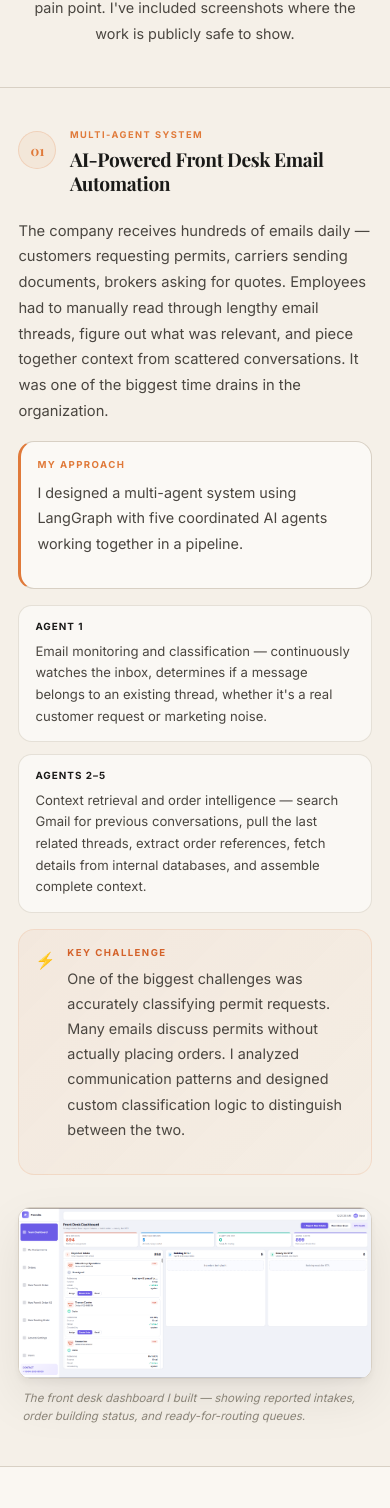
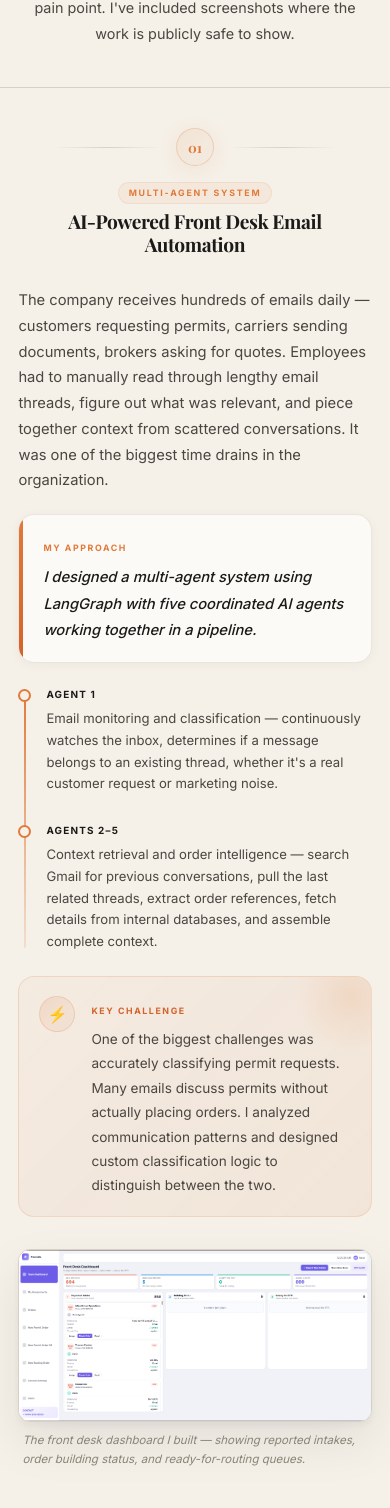
Before and after one commit to ImaduddeenKhan/IMAD-PORTFOLIO, a Next.js app: page /heavyhaul-ai in a window 390 px wide. Shown: the part 1873-3381 px from the top of the page. Built offline with nearby package versions, Linux system fonts and the light colour scheme; no server answers; a web font is replaced by a local one.

Commit message:
added a modern desing in casesyudy

```diff
--- a/app/globals.css
+++ b/app/globals.css
@@ -1698,47 +1698,86 @@ body::before {
 .cs-project--black { background: var(--cs-bg-cream); }
 .cs-project--cream { background: var(--cs-bg-warm); }
 
+/* ═══════════════════════ PROJECT HEADER v2 ═══════════════════════ */
 .cs-project-header {
-  display: flex;
-  align-items: flex-start;
-  gap: 1.25rem;
-  margin-bottom: 2.5rem;
+  margin-bottom: 3rem;
+}
+
+.cs-project-header-inner {
+  display: flex;
+  flex-direction: column;
+  align-items: center;
+  text-align: center;
+  gap: 1.5rem;
+}
+
+.cs-project-num-block {
+  display: flex;
+  align-items: center;
+  gap: 1.5rem;
+  width: 100%;
+  max-width: 400px;
+}
+
+.cs-project-num-line {
+  flex: 1;
+  height: 1px;
+  background: linear-gradient(90deg, transparent, var(--cs-border), transparent);
 }
 
 .cs-section-num {
   display: flex;
   align-items: center;
   justify-content: center;
-  min-width: 48px;
-  height: 48px;
+  min-width: 52px;
+  height: 52px;
   border-radius: 50%;
   font-family: 'Playfair Display', 'Georgia', serif;
-  font-size: 1rem;
+  font-size: 1.05rem;
   font-weight: 700;
   color: var(--cs-accent);
-  background: rgba(224, 122, 58, 0.08);
-  border: 1.5px solid rgba(224, 122, 58, 0.2);
+  background: linear-gradient(135deg, rgba(224, 122, 58, 0.1), rgba(224, 122, 58, 0.04));
+  border: 1.5px solid rgba(224, 122, 58, 0.25);
   flex-shrink: 0;
-  margin-top: 0.2rem;
+  position: relative;
+  box-shadow: 0 4px 20px rgba(224, 122, 58, 0.1);
+  transition: all 0.4s cubic-bezier(0.22, 1, 0.36, 1);
+}
+
+.cs-project:hover .cs-section-num {
+  transform: scale(1.08);
+  box-shadow: 0 6px 28px rgba(224, 122, 58, 0.18);
+  border-color: rgba(224, 122, 58, 0.4);
+}
+
+.cs-project-meta {
+  display: flex;
+  flex-direction: column;
+  align-items: center;
+  gap: 0.4rem;
 }
 
 .cs-project-category {
-  display: block;
-  font-size: 0.65rem;
+  display: inline-block;
+  font-size: 0.62rem;
   font-weight: 700;
   letter-spacing: 0.2em;
   text-transform: uppercase;
   color: var(--cs-accent);
-  margin-bottom: 0.5rem;
+  padding: 0.25rem 0.85rem;
+  border-radius: 999px;
+  background: rgba(224, 122, 58, 0.06);
+  border: 1px solid rgba(224, 122, 58, 0.12);
 }
 
 .cs-project-title {
   font-family: 'Playfair Display', 'Georgia', serif;
-  font-size: clamp(1.4rem, 3vw, 2rem);
+  font-size: clamp(1.5rem, 3vw, 2.2rem);
   font-weight: 700;
-  line-height: 1.25;
+  line-height: 1.2;
   letter-spacing: -0.02em;
   color: var(--cs-fg);
+  max-width: 600px;
 }
 
 .cs-project-body {
@@ -1753,91 +1792,269 @@ body::before {
   max-width: 720px;
 }
 
-/* ── Approach ── */
-.cs-approach {
-  margin-top: 1.5rem;
-  padding: 1.25rem 1.5rem;
-  background: rgba(255, 255, 255, 0.6);
-  border: 1px solid var(--cs-border);
-  border-radius: 1rem;
-  border-left: 3px solid var(--cs-accent);
-}
-
-.cs-approach-label {
-  display: block;
-  font-size: 0.65rem;
+/* ═══════════════════════ SHARED LABEL TAG ═══════════════════════ */
+.cs-label-tag {
+  display: inline-block;
+  font-size: 0.6rem;
   font-weight: 700;
-  letter-spacing: 0.15em;
+  letter-spacing: 0.18em;
   text-transform: uppercase;
   color: var(--cs-accent);
-  margin-bottom: 0.5rem;
-}
-
-/* ── Details ── */
-.cs-details {
-  display: grid;
-  gap: 1rem;
-  margin-top: 1.5rem;
-}
-
-.cs-detail {
-  padding: 1rem 1.25rem;
-  background: rgba(255, 255, 255, 0.5);
-  border: 1px solid rgba(216, 208, 196, 0.6);
-  border-radius: 0.85rem;
-  transition: transform 0.3s ease, box-shadow 0.3s ease;
-}
-.cs-detail:hover {
+  margin-bottom: 0.6rem;
+}
+.cs-label-tag--warm {
+  color: var(--cs-accent-warm);
+}
+
+/* ═══════════════════════ APPROACH v2 — Pullquote ═══════════════════════ */
+.cs-approach-v2 {
+  display: flex;
+  gap: 0;
+  margin-top: 2rem;
+  position: relative;
+  border-radius: 1rem;
+  overflow: hidden;
+  background: rgba(255, 255, 255, 0.65);
+  border: 1px solid rgba(216, 208, 196, 0.5);
+  box-shadow: 0 2px 12px rgba(26, 26, 24, 0.04);
+  transition: all 0.4s cubic-bezier(0.22, 1, 0.36, 1);
+}
+.cs-approach-v2:hover {
+  box-shadow: 0 8px 32px rgba(26, 26, 24, 0.08);
   transform: translateY(-2px);
-  box-shadow: 0 8px 30px rgba(26, 26, 24, 0.06);
-}
-
-.cs-detail-label {
+}
+
+.cs-approach-v2-accent {
+  width: 4px;
+  flex-shrink: 0;
+  background: linear-gradient(180deg, var(--cs-accent), var(--cs-accent-warm));
+  border-radius: 4px 0 0 4px;
+}
+
+.cs-approach-v2-content {
+  padding: 1.5rem 1.75rem;
+}
+
+.cs-approach-v2-text {
+  font-size: 1.05rem;
+  line-height: 1.8;
+  color: var(--cs-fg);
+  font-weight: 500;
+  font-style: italic;
+  margin: 0;
+}
+
+/* ═══════════════════════ TIMELINE — Connected details ═══════════════════════ */
+.cs-timeline {
+  position: relative;
+  margin-top: 2rem;
+  padding-left: 2rem;
+}
+
+.cs-timeline-line {
+  position: absolute;
+  left: 7px;
+  top: 8px;
+  bottom: 8px;
+  width: 2px;
+  background: linear-gradient(180deg, var(--cs-accent), rgba(224, 122, 58, 0.15));
+  border-radius: 2px;
+}
+
+.cs-timeline-item {
+  display: flex;
+  gap: 1.25rem;
+  position: relative;
+  padding-bottom: 1.75rem;
+}
+.cs-timeline-item:last-child {
+  padding-bottom: 0;
+}
+
+.cs-timeline-marker {
+  position: absolute;
+  left: -2rem;
+  top: 6px;
+  display: flex;
+  align-items: center;
+  justify-content: center;
+  z-index: 1;
+}
+
+.cs-timeline-dot {
+  width: 16px;
+  height: 16px;
+  border-radius: 50%;
+  background: var(--cs-bg);
+  border: 2.5px solid var(--cs-accent);
+  position: relative;
+  transition: all 0.3s cubic-bezier(0.22, 1, 0.36, 1);
+}
+.cs-timeline-dot::after {
+  content: '';
+  position: absolute;
+  top: 50%;
+  left: 50%;
+  transform: translate(-50%, -50%);
+  width: 6px;
+  height: 6px;
+  border-radius: 50%;
+  background: var(--cs-accent);
+  opacity: 0;
+  transition: opacity 0.3s ease;
+}
+.cs-timeline-item:hover .cs-timeline-dot {
+  transform: scale(1.2);
+  box-shadow: 0 0 0 4px rgba(224, 122, 58, 0.12);
+}
+.cs-timeline-item:hover .cs-timeline-dot::after {
+  opacity: 1;
+}
+
+.cs-timeline-content {
+  flex: 1;
+  min-width: 0;
+  padding: 0.25rem 0;
+}
+
+.cs-timeline-label {
   display: block;
-  font-size: 0.7rem;
+  font-size: 0.72rem;
   font-weight: 700;
-  letter-spacing: 0.1em;
+  letter-spacing: 0.12em;
   text-transform: uppercase;
   color: var(--cs-fg);
   margin-bottom: 0.4rem;
 }
 
-.cs-detail-text {
-  font-size: 0.9rem;
+.cs-timeline-text {
+  font-size: 0.92rem;
+  line-height: 1.75;
+  color: var(--cs-fg-secondary);
+  margin: 0;
+}
+
+/* ═══════════════════════ TERMINAL — Technical block ═══════════════════════ */
+.cs-terminal {
+  margin-top: 2rem;
+  border-radius: 0.85rem;
+  overflow: hidden;
+  border: 1px solid rgba(40, 40, 36, 0.15);
+  box-shadow: 0 4px 20px rgba(26, 26, 24, 0.08);
+}
+
+.cs-terminal-bar {
+  display: flex;
+  align-items: center;
+  gap: 6px;
+  padding: 0.75rem 1rem;
+  background: #2c2c2a;
+}
+
+.cs-terminal-dot {
+  width: 10px;
+  height: 10px;
+  border-radius: 50%;
+}
+.cs-terminal-dot--red { background: #ff5f56; }
+.cs-terminal-dot--yellow { background: #ffbd2e; }
+.cs-terminal-dot--green { background: #27c93f; }
+
+.cs-terminal-title {
+  margin-left: auto;
+  font-size: 0.62rem;
+  font-weight: 600;
+  letter-spacing: 0.12em;
+  text-transform: uppercase;
+  color: rgba(255, 255, 255, 0.4);
+}
+
+.cs-terminal-body {
+  display: flex;
+  gap: 0.75rem;
+  padding: 1.25rem 1.5rem;
+  background: #1e1e1c;
+  align-items: flex-start;
+}
+
+.cs-terminal-prompt {
+  font-family: 'SF Mono', 'Menlo', 'Fira Code', monospace;
+  font-size: 0.85rem;
+  color: var(--cs-accent);
+  font-weight: 600;
+  flex-shrink: 0;
+  margin-top: 0.15rem;
+}
+
+.cs-terminal-text {
+  font-family: 'SF Mono', 'Menlo', 'Fira Code', monospace;
+  font-size: 0.85rem;
   line-height: 1.7;
+  color: rgba(255, 255, 255, 0.75);
+  margin: 0;
+}
+
+/* ═══════════════════════ CALLOUT — Key Challenge ═══════════════════════ */
+.cs-callout {
+  position: relative;
+  margin-top: 2rem;
+  border-radius: 1.25rem;
+  overflow: hidden;
+  background: linear-gradient(135deg, rgba(224, 122, 58, 0.04), rgba(212, 98, 42, 0.08));
+  border: 1px solid rgba(224, 122, 58, 0.18);
+  transition: all 0.4s cubic-bezier(0.22, 1, 0.36, 1);
+}
+.cs-callout:hover {
+  border-color: rgba(224, 122, 58, 0.3);
+  box-shadow: 0 8px 30px rgba(224, 122, 58, 0.1);
+  transform: translateY(-2px);
+}
+
+.cs-callout-glow {
+  position: absolute;
+  top: -40px;
+  right: -40px;
+  width: 120px;
+  height: 120px;
+  border-radius: 50%;
+  background: radial-gradient(circle, rgba(224, 122, 58, 0.15), transparent 65%);
+  pointer-events: none;
+}
+
+.cs-callout-inner {
+  display: flex;
+  gap: 1.25rem;
+  padding: 1.5rem 1.75rem;
+  position: relative;
+  z-index: 1;
+}
+
+.cs-callout-icon-wrap {
+  flex-shrink: 0;
+  width: 42px;
+  height: 42px;
+  display: flex;
+  align-items: center;
+  justify-content: center;
+  border-radius: 50%;
+  background: linear-gradient(135deg, rgba(224, 122, 58, 0.15), rgba(224, 122, 58, 0.05));
+  border: 1px solid rgba(224, 122, 58, 0.2);
+}
+
+.cs-callout-icon {
+  font-size: 1.15rem;
+}
+
+.cs-callout-body {
+  flex: 1;
+  min-width: 0;
+}
+
+.cs-callout-text {
+  font-size: 0.95rem;
+  line-height: 1.8;
   color: var(--cs-fg-secondary);
-}
-
-/* ── Technical ── */
-.cs-technical {
-  margin-top: 1.5rem;
-}
-
-/* ── Challenge ── */
-.cs-challenge {
-  display: flex;
-  gap: 1rem;
-  margin-top: 1.5rem;
-  padding: 1.25rem 1.5rem;
-  background: linear-gradient(135deg, rgba(224, 122, 58, 0.06), rgba(224, 122, 58, 0.02));
-  border: 1px solid rgba(224, 122, 58, 0.15);
-  border-radius: 1rem;
-}
-
-.cs-challenge-icon {
-  font-size: 1.2rem;
-  margin-top: 0.15rem;
-  flex-shrink: 0;
-}
-
-.cs-challenge-label {
-  display: block;
-  font-size: 0.65rem;
-  font-weight: 700;
-  letter-spacing: 0.15em;
-  text-transform: uppercase;
-  color: var(--cs-accent-warm);
-  margin-bottom: 0.35rem;
+  margin: 0;
 }
 
 /* ═══════════════════════ FIGURES ═══════════════════════ */
@@ -2145,11 +2362,14 @@ body::before {
     animation: none !important;
   }
 
-  .cs-detail,
+  .cs-approach-v2,
+  .cs-timeline-dot,
+  .cs-callout,
   .cs-figure-frame,
   .cs-stack-group,
   .cs-stack-chip,
-  .cs-btn-primary {
+  .cs-btn-primary,
+  .cs-section-num {
     transition: none !important;
   }
 }
@@ -2277,8 +2497,14 @@ body::before {
     padding: 2.5rem 0;
   }
   .cs-project-header {
-    gap: 0.85rem;
-    margin-bottom: 1.5rem;
+    margin-bottom: 2rem;
+  }
+  .cs-project-header-inner {
+    gap: 1rem;
+  }
+  .cs-project-num-block {
+    max-width: 280px;
+    gap: 1rem;
   }
   .cs-section-num {
     min-width: 38px;
@@ -2286,9 +2512,8 @@ body::before {
     font-size: 0.85rem;
   }
   .cs-project-category {
-    font-size: 0.58rem;
-    letter-spacing: 0.16em;
-    margin-bottom: 0.3rem;
+    font-size: 0.55rem;
+    padding: 0.2rem 0.6rem;
   }
   .cs-project-title {
     font-size: 1.2rem;
@@ -2297,42 +2522,91 @@ body::before {
     gap: 1.5rem;
   }
 
-  /* Approach */
-  .cs-approach {
-    padding: 1rem 1rem;
-    margin-top: 1rem;
-  }
-  .cs-approach-label {
-    font-size: 0.6rem;
-  }
-
-  /* Details */
-  .cs-details {
-    margin-top: 1rem;
-    gap: 0.75rem;
-  }
-  .cs-detail {
-    padding: 0.85rem 1rem;
-  }
-  .cs-detail-label {
+  /* Approach v2 */
+  .cs-approach-v2 {
+    margin-top: 1.25rem;
+  }
+  .cs-approach-v2-content {
+    padding: 1.15rem 1.25rem;
+  }
+  .cs-approach-v2-text {
+    font-size: 0.92rem;
+  }
+  .cs-label-tag {
+    font-size: 0.55rem;
+  }
+
+  /* Timeline */
+  .cs-timeline {
+    margin-top: 1.25rem;
+    padding-left: 1.75rem;
+  }
+  .cs-timeline-item {
+    padding-bottom: 1.25rem;
+  }
+  .cs-timeline-dot {
+    width: 13px;
+    height: 13px;
+  }
+  .cs-timeline-line {
+    left: 5.5px;
+  }
+  .cs-timeline-marker {
+    left: -1.75rem;
+  }
+  .cs-timeline-label {
     font-size: 0.62rem;
   }
-  .cs-detail-text {
+  .cs-timeline-text {
     font-size: 0.82rem;
     line-height: 1.65;
   }
 
-  /* Challenge */
-  .cs-challenge {
-    padding: 1rem 1rem;
-    margin-top: 1rem;
-    gap: 0.75rem;
-  }
-  .cs-challenge-icon {
+  /* Terminal */
+  .cs-terminal {
+    margin-top: 1.25rem;
+    border-radius: 0.7rem;
+  }
+  .cs-terminal-bar {
+    padding: 0.6rem 0.85rem;
+    gap: 5px;
+  }
+  .cs-terminal-dot {
+    width: 8px;
+    height: 8px;
+  }
+  .cs-terminal-title {
+    font-size: 0.55rem;
+  }
+  .cs-terminal-body {
+    padding: 1rem 1.15rem;
+    gap: 0.6rem;
+  }
+  .cs-terminal-prompt {
+    font-size: 0.78rem;
+  }
+  .cs-terminal-text {
+    font-size: 0.78rem;
+  }
+
+  /* Callout */
+  .cs-callout {
+    margin-top: 1.25rem;
+    border-radius: 1rem;
+  }
+  .cs-callout-inner {
+    padding: 1.15rem 1.25rem;
+    gap: 1rem;
+  }
+  .cs-callout-icon-wrap {
+    width: 36px;
+    height: 36px;
+  }
+  .cs-callout-icon {
     font-size: 1rem;
   }
-  .cs-challenge-label {
-    font-size: 0.6rem;
+  .cs-callout-text {
+    font-size: 0.85rem;
   }
 
   /* Figures */
--- a/app/heavyhaul-ai/page.jsx
+++ b/app/heavyhaul-ai/page.jsx
@@ -366,54 +366,89 @@ export default async function InternshipCaseStudy() {
               id={`project-${project.num}`}
             >
               <div className="cs-container">
+                {/* ── Project header with accent line ── */}
                 <div className="cs-project-header">
-                  <SectionNumber num={project.num} />
-                  <div>
-                    <span className="cs-project-category">{project.category}</span>
-                    <h3 className="cs-project-title">{project.title}</h3>
+                  <div className="cs-project-header-inner">
+                    <div className="cs-project-num-block">
+                      <span className="cs-project-num-line" />
+                      <SectionNumber num={project.num} />
+                      <span className="cs-project-num-line" />
+                    </div>
+                    <div className="cs-project-meta">
+                      <span className="cs-project-category">{project.category}</span>
+                      <h3 className="cs-project-title">{project.title}</h3>
+                    </div>
                   </div>
                 </div>
 
                 <div className="cs-project-body">
+                  {/* ── Narrative column ── */}
                   <div className="cs-project-narrative">
                     <p className="cs-body cs-body--lead">{project.narrative}</p>
 
+                    {/* Approach — editorial pullquote style */}
                     {project.approach && (
-                      <div className="cs-approach">
-                        <span className="cs-approach-label">My Approach</span>
-                        <p className="cs-body">{project.approach}</p>
+                      <div className="cs-approach-v2">
+                        <div className="cs-approach-v2-accent" />
+                        <div className="cs-approach-v2-content">
+                          <span className="cs-label-tag">My Approach</span>
+                          <p className="cs-approach-v2-text">{project.approach}</p>
+                        </div>
                       </div>
                     )}
 
+                    {/* Details — connected timeline */}
                     {project.details && (
-                      <div className="cs-details">
-                        {project.details.map((d) => (
-                          <div key={d.label} className="cs-detail">
-                            <span className="cs-detail-label">{d.label}</span>
-                            <p className="cs-detail-text">{d.text}</p>
+                      <div className="cs-timeline">
+                        <div className="cs-timeline-line" />
+                        {project.details.map((d, i) => (
+                          <div key={d.label} className="cs-timeline-item">
+                            <div className="cs-timeline-marker">
+                              <span className="cs-timeline-dot" />
+                            </div>
+                            <div className="cs-timeline-content">
+                              <span className="cs-timeline-label">{d.label}</span>
+                              <p className="cs-timeline-text">{d.text}</p>
+                            </div>
                           </div>
                         ))}
                       </div>
                     )}
 
+                    {/* Technical — terminal-inspired block */}
                     {project.technical && (
-                      <div className="cs-technical">
-                        <span className="cs-approach-label">Technical Detail</span>
-                        <p className="cs-body cs-body--mono">{project.technical}</p>
+                      <div className="cs-terminal">
+                        <div className="cs-terminal-bar">
+                          <span className="cs-terminal-dot cs-terminal-dot--red" />
+                          <span className="cs-terminal-dot cs-terminal-dot--yellow" />
+                          <span className="cs-terminal-dot cs-terminal-dot--green" />
+                          <span className="cs-terminal-title">Technical Detail</span>
+                        </div>
+                        <div className="cs-terminal-body">
+                          <span className="cs-terminal-prompt">$</span>
+                          <p className="cs-terminal-text">{project.technical}</p>
+                        </div>
                       </div>
                     )}
 
+                    {/* Challenge — dramatic editorial callout */}
                     {project.challenge && (
-                      <div className="cs-challenge">
-                        <div className="cs-challenge-icon">⚡</div>
-                        <div>
-                          <span className="cs-challenge-label">Key Challenge</span>
-                          <p className="cs-body">{project.challenge}</p>
+                      <div className="cs-callout">
+                        <div className="cs-callout-glow" />
+                        <div className="cs-callout-inner">
+                          <div className="cs-callout-icon-wrap">
+                            <span className="cs-callout-icon">⚡</span>
+                          </div>
+                          <div className="cs-callout-body">
+                            <span className="cs-label-tag cs-label-tag--warm">Key Challenge</span>
+                            <p className="cs-callout-text">{project.challenge}</p>
+                          </div>
                         </div>
                       </div>
                     )}
                   </div>
 
+                  {/* ── Visual column ── */}
                   {project.image && (
                     <div className="cs-project-visual">
                       <ProjectImage
```
